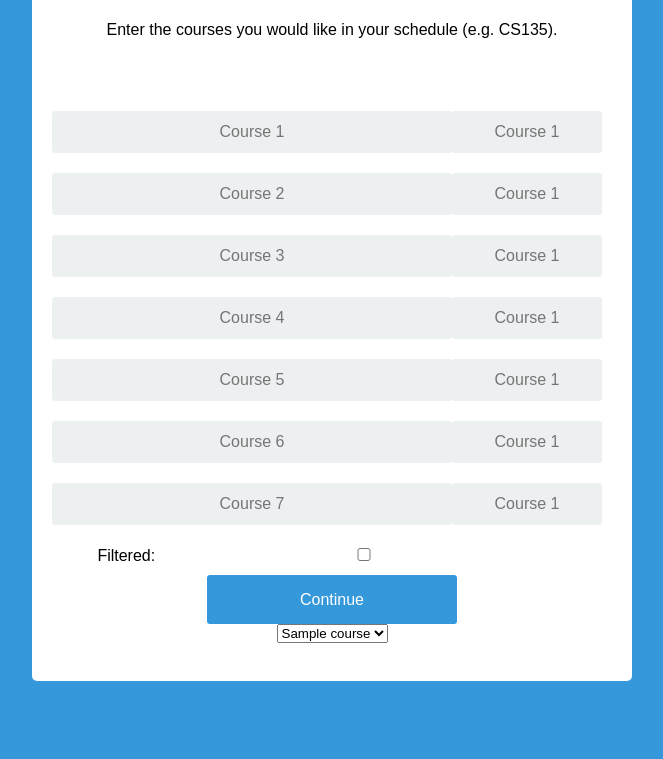
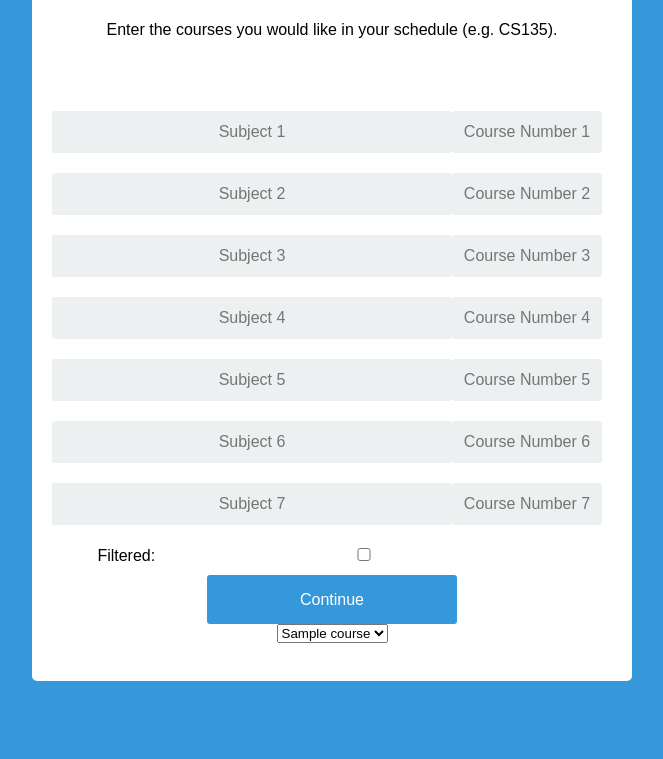
Before and after one commit to micduan/schedulegenwebapp, a Flask app: template app/Templates/select.html in a window 1280 px wide. Shown: the part 205-964 px from the top of the page, without its empty margins (308-971 px from the left). Run offline with Flask 2, Linux system fonts and the light colour scheme; the template is opened without the code that fills it: most values are stand-ins (such as "Sample title", 1, 10 or a date in 2020).

Commit message:
rename course to subject

```diff
--- a/app/Templates/select.html
+++ b/app/Templates/select.html
@@ -38,84 +38,84 @@ token = {{ token }}
                     <input type="hidden" name="token" value="{{ token }}">
                     <div class="container">
                         <div class="input-token">
-                            <input class="login-field course" value="" placeholder="Course 1" name="course1">
+                            <input class="login-field course" value="" placeholder="Subject 1" name="course1">
                             <label class="login-field-icon fui-user" for="login-name"></label>
                         </div>
 
                         <div class="input-token">
-                            <input class="login-field course-num" value="" placeholder="Course 1" name="course1num">
+                            <input class="login-field course-num" value="" placeholder="Course Number 1" name="course1num">
                             <label class="login-field-icon fui-user" for="login-name"></label>
                         </div>
                     </div>
 
                     <div class="container">
                         <div class="input-token">
-                            <input class="login-field course" value="" placeholder="Course 2" name="course2">
+                            <input class="login-field course" value="" placeholder="Subject 2" name="course2">
                             <label class="login-field-icon fui-user" for="login-name"></label>
                         </div>
 
                         <div class="input-token">
-                            <input class="login-field course-num" value="" placeholder="Course 1" name="course2num">
+                            <input class="login-field course-num" value="" placeholder="Course Number 2" name="course2num">
                             <label class="login-field-icon fui-user" for="login-name"></label>
                         </div>
                     </div>
 
                     <div class="container">
                         <div class="input-token">
-                            <input class="login-field course" value="" placeholder="Course 3" name="course3">
+                            <input class="login-field course" value="" placeholder="Subject 3" name="course3">
                             <label class="login-field-icon fui-user" for="login-name"></label>
                         </div>
 
                         <div class="input-token">
-                            <input class="login-field course-num" value="" placeholder="Course 1" name="course3num">
+                            <input class="login-field course-num" value="" placeholder="Course Number 3" name="course3num">
                             <label class="login-field-icon fui-user" for="login-name"></label>
                         </div>
                     </div>
 
                     <div class="container">
                         <div class="input-token">
-                            <input class="login-field course" value="" placeholder="Course 4" name="course4">
+                            <input class="login-field course" value="" placeholder="Subject 4" name="course4">
                             <label class="login-field-icon fui-user" for="login-name"></label>
                         </div>
 
                         <div class="input-token">
-                            <input class="login-field course-num" value="" placeholder="Course 1" name="course4num">
+                            <input class="login-field course-num" value="" placeholder="Course Number 4" name="course4num">
                             <label class="login-field-icon fui-user" for="login-name"></label>
                         </div>
                     </div>
 
                     <div class="container">
                         <div class="input-token">
-                            <input class="login-field course" value="" placeholder="Course 5" name="course5">
+                            <input class="login-field course" value="" placeholder="Subject 5" name="course5">
                             <label class="login-field-icon fui-user" for="login-name"></label>
                         </div>
 
                         <div class="input-token">
-                            <input class="login-field course-num" value="" placeholder="Course 1" name="course5num">
+                            <input class="login-field course-num" value="" placeholder="Course Number 5" name="course5num">
                             <label class="login-field-icon fui-user" for="login-name"></label>
                         </div>
                     </div>
 
                     <div class="container">
                         <div class="input-token">
-                            <input class="login-field course" value="" placeholder="Course 6" name="course6">
+                            <input class="login-field course" value="" placeholder="Subject 6" name="course6">
                             <label class="login-field-icon fui-user" for="login-name"></label>
                         </div>
 
                         <div class="input-token">
-                            <input class="login-field course-num" value="" placeholder="Course 1" name="course6num">
+                            <input class="login-field course-num" value="" placeholder="Course Number 6" name="course6num">
                             <label class="login-field-icon fui-user" for="login-name"></label>
                         </div>
                     </div>
 
                     <div class="container">
                         <div class="input-token">
-                            <input class="login-field course" value="" placeholder="Course 7" name="course7">
+                            <input class="login-field course" value="" placeholder="Subject 7" name="course7">
                             <label class="login-field-icon fui-user" for="login-name"></label>
                         </div>
 
                         <div class="input-token">
-                            <input class="login-field course-num" value="" placeholder="Course 1" name="course7num">
+                            <input class="login-field course-num" value="" placeholder="Course Number 7" name="course7num">
                             <label class="login-field-icon fui-user" for="login-name"></label>
                         </div>
                     </div>
```
